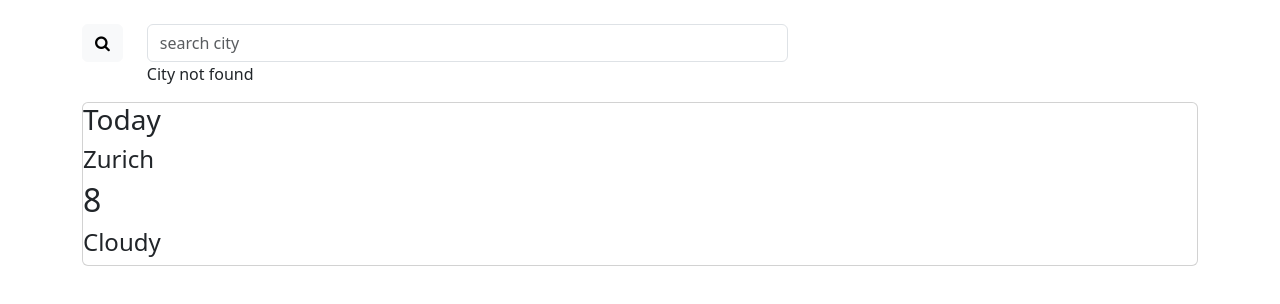
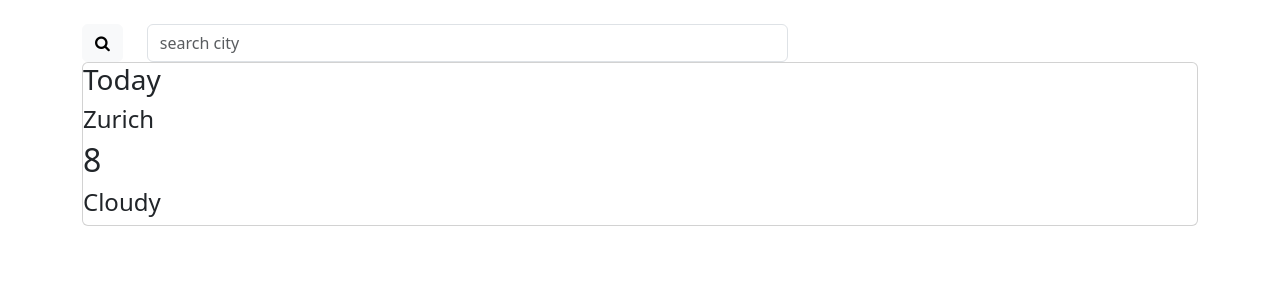
Before and after one commit to tianyuchen/Weather-Dashboard, an Angular app: page / in a window 1280 px wide. Before the commit this address had no page. Shown: the top 304 px of the page. Built offline with nearby package versions, Linux system fonts and the light colour scheme.

Commit message:
search bar show not found

```diff
--- a/src/app/search-location/search-location.component.html
+++ b/src/app/search-location/search-location.component.html
@@ -22,9 +22,9 @@
           {{ city }}
         </a>
       </li>
+      <p *ngIf="searchedCities && searchedCities.length <= 0 && !isSearching">
+        City not found
+      </p>
     </ul>
-    <p *ngIf="searchedCities && searchedCities.length <= 0 && !isSearching">
-      City not found
-    </p>
   </div>
 </form>
```
